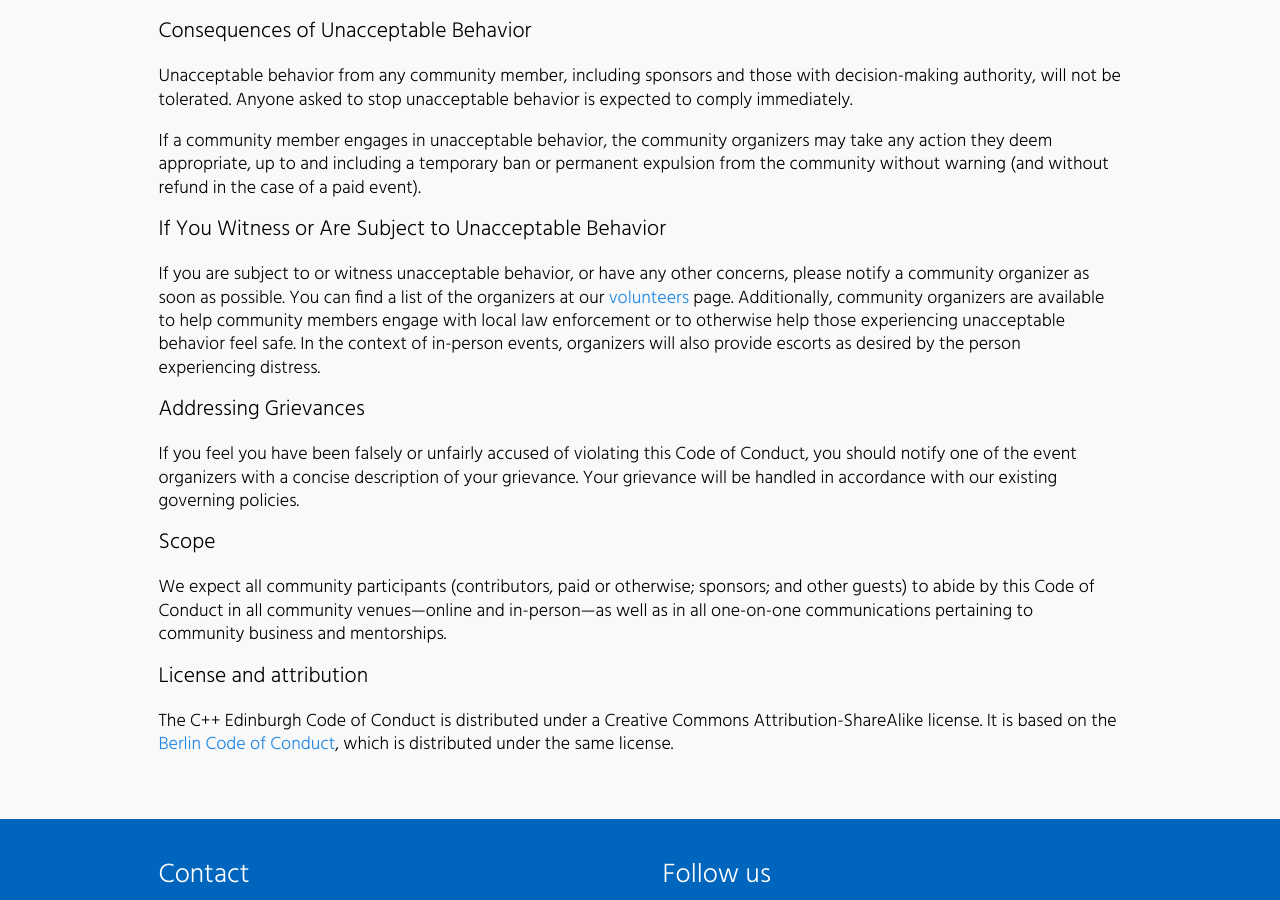
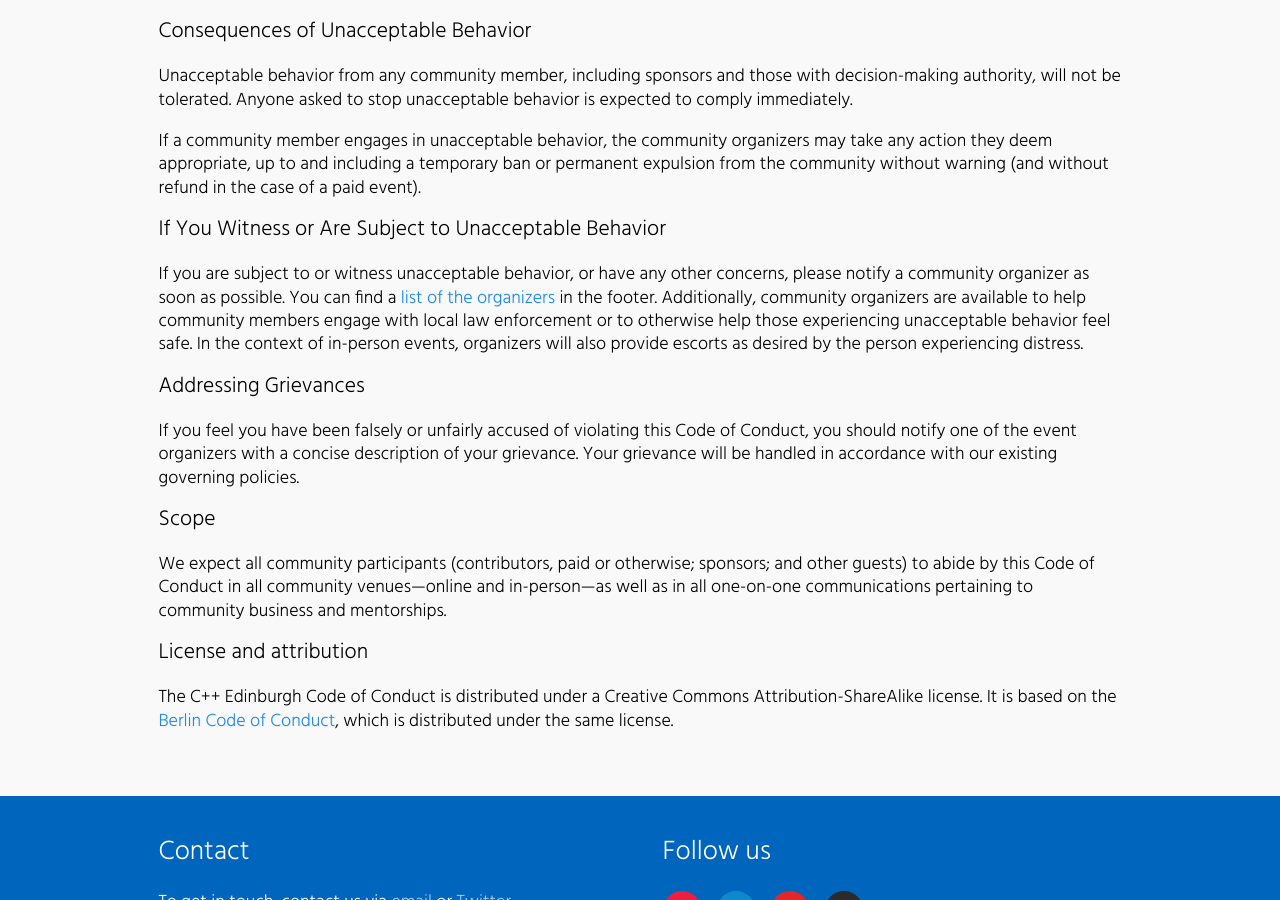
Before and after one commit to sftrabbit/CppEdinburgh, a Jekyll site: the page built from code-of-conduct.html, in a window 1280 px wide and 900 px high, scrolled down 941 px. Built offline with Jekyll 4.4.1, drawn with Linux system fonts in a browser that asks for light colours.

Commit message:
Update volunteers link in Code of Conduct

```diff
--- a/_layouts/default.html
+++ b/_layouts/default.html
@@ -57,7 +57,7 @@
 						</ul>
 					</div>
 				</div>
-				<div class="row volunteers">
+				<div class="row volunteers" id="organisers">
 					<div class="column-6">
 						<h1>Organisers</h1>
 					</div>
--- a/code-of-conduct.html
+++ b/code-of-conduct.html
@@ -39,7 +39,7 @@ title: Code of Conduct
 
       <h2>If You Witness or Are Subject to Unacceptable Behavior</h2>
 
-      <p>If you are subject to or witness unacceptable behavior, or have any other concerns, please notify a community organizer as soon as possible. You can find a list of the organizers at our <a href="/volunteers.html">volunteers</a> page. Additionally, community organizers are available to help community members engage with local law enforcement or to otherwise help those experiencing unacceptable behavior feel safe. In the context of in-person events, organizers will also provide escorts as desired by the person experiencing distress.</p>
+      <p>If you are subject to or witness unacceptable behavior, or have any other concerns, please notify a community organizer as soon as possible. You can find a <a href="#organisers">list of the organizers</a> in the footer. Additionally, community organizers are available to help community members engage with local law enforcement or to otherwise help those experiencing unacceptable behavior feel safe. In the context of in-person events, organizers will also provide escorts as desired by the person experiencing distress.</p>
 
       <h2>Addressing Grievances</h2>
 
```
